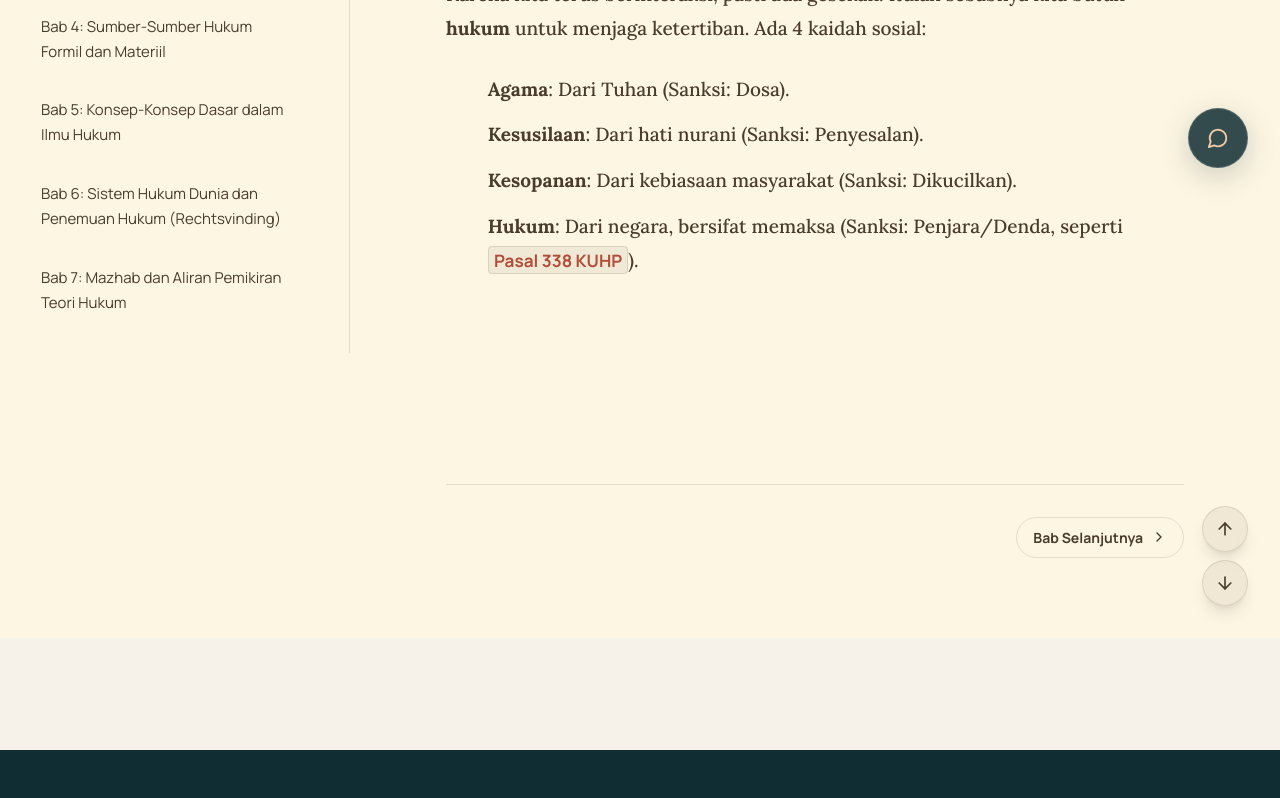
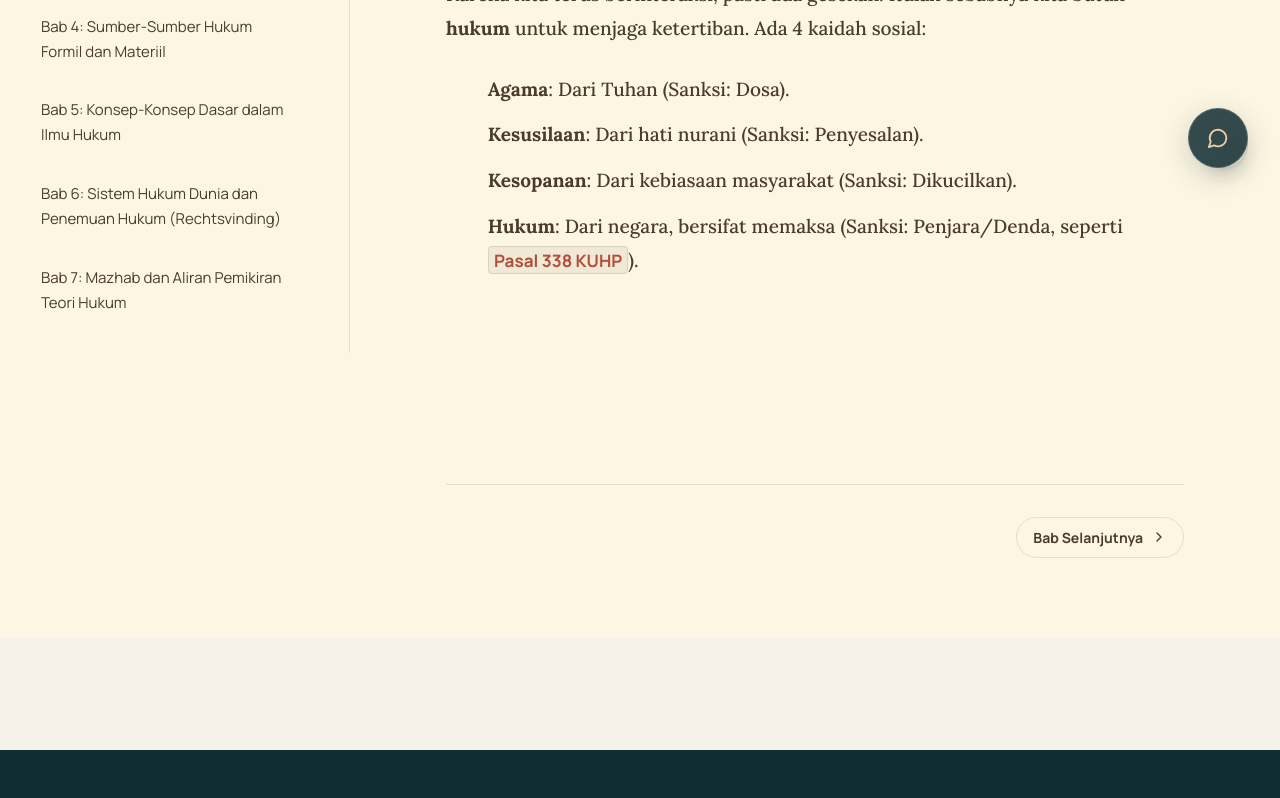
Before and after one commit to kecrwn/Saku-Hukum-ULM, a Next.js app: page /ruang-baca/pih in a window 1280 px wide. Shown: the part 600-1398 px from the top of the page. Built offline with nearby package versions, Linux system fonts and the light colour scheme.

Commit message:
Pass 16.5: Split and fixed scroll buttons positioning.

```diff
--- a/src/components/BookReader.tsx
+++ b/src/components/BookReader.tsx
@@ -377,25 +377,29 @@ export default function BookReader({ book }: BookReaderProps) {
 
       </div>
 
-      <div className="absolute bottom-6 right-6 md:bottom-8 md:right-8 flex flex-col gap-2 z-40">
-        <button
-          onClick={() => document.getElementById('reader-scroll-area')?.scrollTo({ top: 0, behavior: 'smooth' })}
-          className="p-3 bg-[var(--hover-bg)] backdrop-blur-md border border-[var(--border-color)] rounded-full shadow-lg hover:bg-[var(--border-color)] transition-colors text-[inherit]"
-          title={isIndonesian ? "Gulir ke Atas" : "Scroll to Top"}
-        >
-          <ArrowUp size={20} />
-        </button>
-        <button
-          onClick={() => {
-            const area = document.getElementById('reader-scroll-area');
-            area?.scrollTo({ top: area.scrollHeight, behavior: 'smooth' });
-          }}
-          className="p-3 bg-[var(--hover-bg)] backdrop-blur-md border border-[var(--border-color)] rounded-full shadow-lg hover:bg-[var(--border-color)] transition-colors text-[inherit]"
-          title={isIndonesian ? "Gulir ke Bawah" : "Scroll to Bottom"}
-        >
-          <ArrowDown size={20} />
-        </button>
-      </div>
+      {/* Scroll to Bottom Button - Fixed at the Top Right */}
+      <button
+        onClick={() => {
+          const area = document.getElementById('reader-scroll-area');
+          if (area) area.scrollTo({ top: area.scrollHeight, behavior: 'smooth' });
+        }}
+        className="fixed top-[100px] right-6 md:top-[120px] md:right-8 z-50 p-3 bg-[var(--hover-bg)] backdrop-blur-md border border-[var(--border-color)] rounded-full shadow-lg hover:bg-[var(--border-color)] transition-colors text-[inherit]"
+        title={isIndonesian ? "Gulir ke Bawah" : "Scroll to Bottom"}
+      >
+        <ArrowDown size={20} />
+      </button>
+
+      {/* Scroll to Top Button - Fixed at the Bottom Right */}
+      <button
+        onClick={() => {
+          const area = document.getElementById('reader-scroll-area');
+          if (area) area.scrollTo({ top: 0, behavior: 'smooth' });
+        }}
+        className="fixed bottom-6 right-6 md:bottom-8 md:right-8 z-50 p-3 bg-[var(--hover-bg)] backdrop-blur-md border border-[var(--border-color)] rounded-full shadow-lg hover:bg-[var(--border-color)] transition-colors text-[inherit]"
+        title={isIndonesian ? "Gulir ke Atas" : "Scroll to Top"}
+      >
+        <ArrowUp size={20} />
+      </button>
     </motion.div>
   );
 }
```
Also changed, not shown: 1 other file (tests, documents, lock files or other folders).
